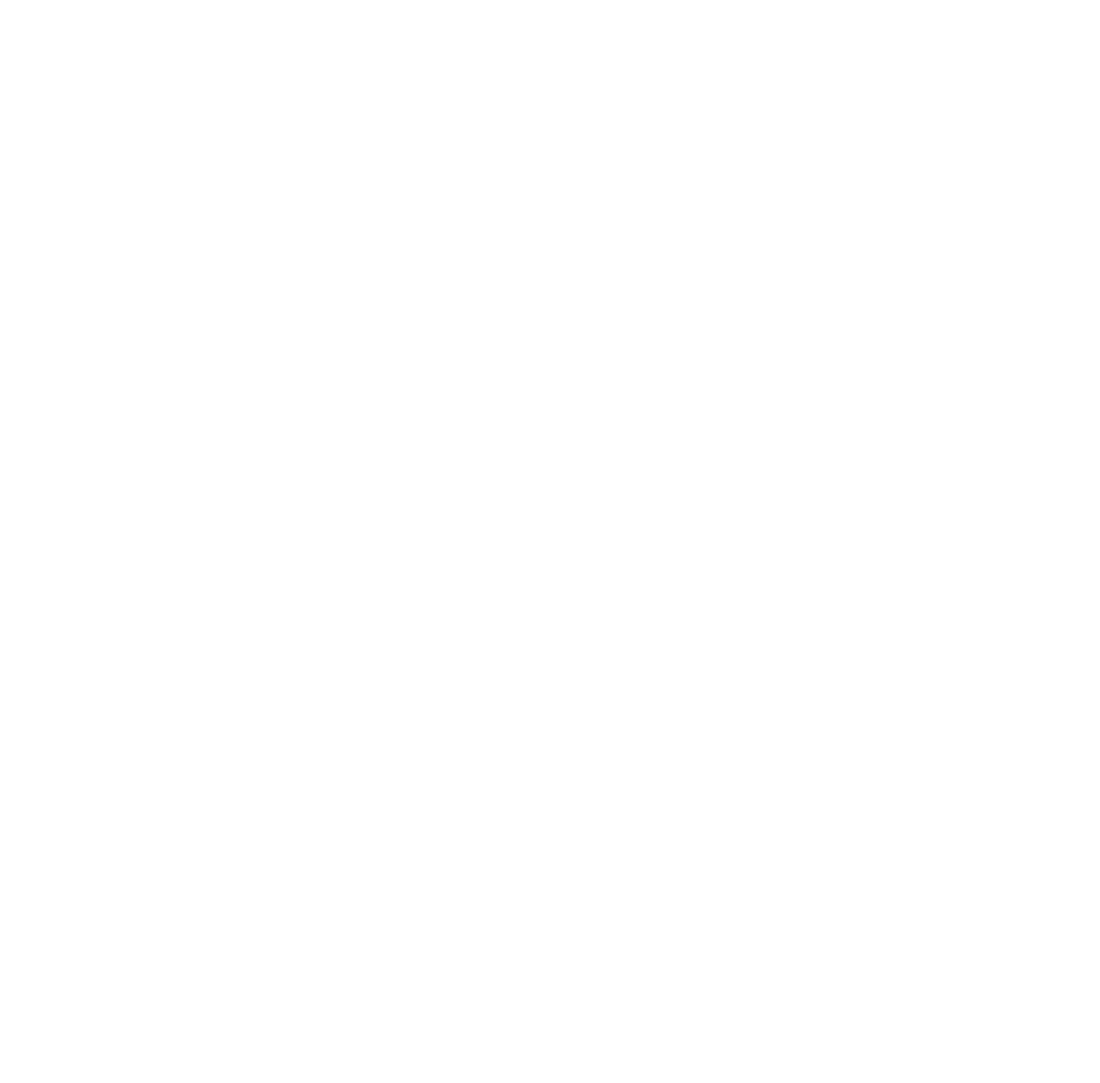
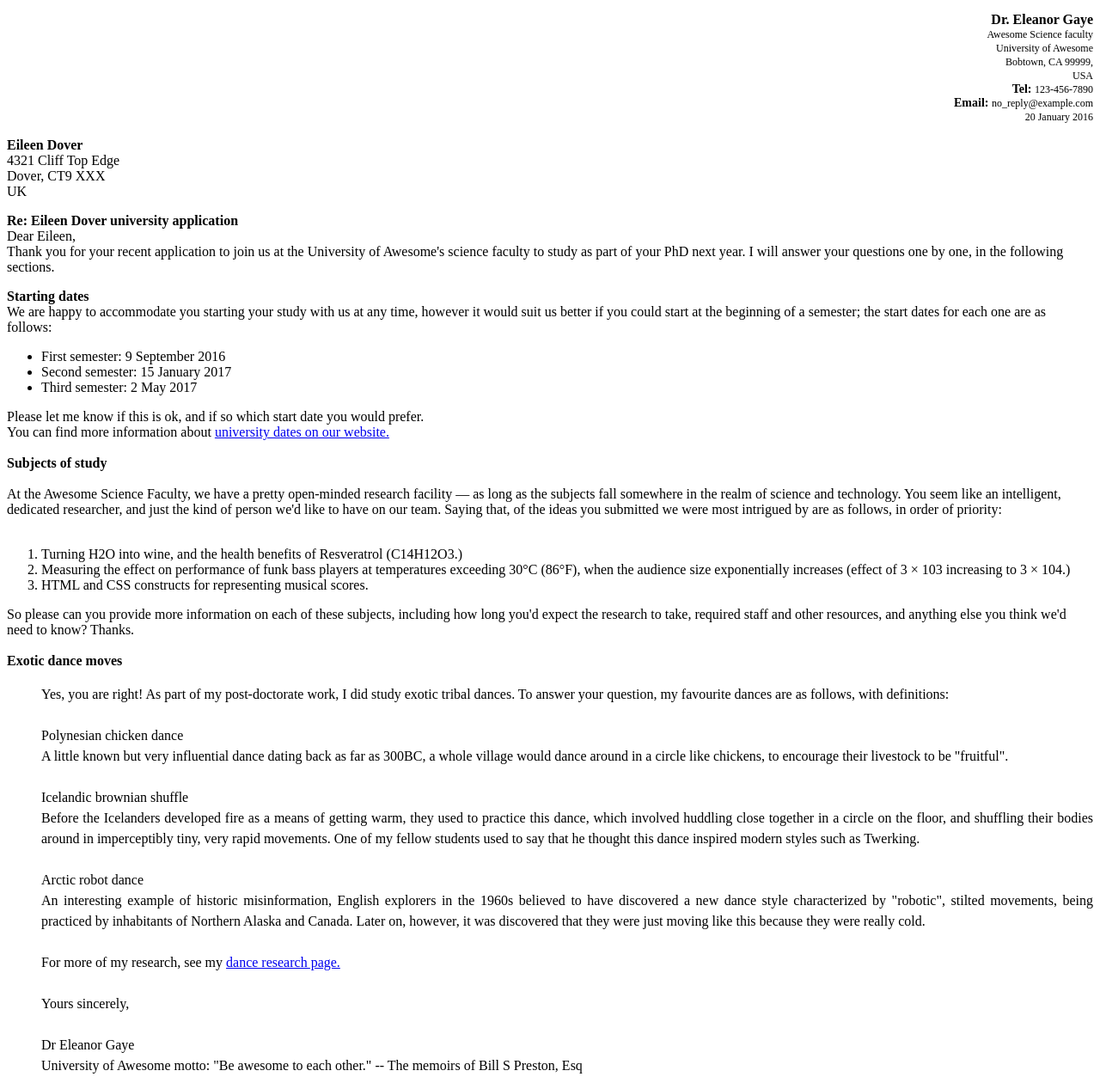
Before and after one commit to manuelskoppe/TheBridgeHtml, a plain HTML site: page html.html in a window 1280 px wide. Shown: the whole page at 86% size. Before the commit the page ends 800 px from the top, so only its background shows below. Drawn offline with Linux system fonts and the light colour scheme.

Commit message:
Segundo commit//Ejercicio Carta.

```diff
--- a/html.html
+++ b/html.html
@@ -4,8 +4,128 @@
     <meta charset="UTF-8">
     <meta name="viewport" content="width=device-width, initial-scale=1.0">
     <title>Document</title>
+    <style>
+        .styled-text {
+            text-align: justify;
+            line-height: 1.5; /* Espacio entre líneas */
+            margin-left: 40px; /* Sangría a la izquierda */
+        }
+    </style>
 </head>
 <body>
 
+    <p style="text-align:right; font-size: 14px;">
+        <b style="font-size: 16px;">Dr. Eleanor Gaye</b>
+        <br>
+        <span style="font-size: 12px;">Awesome Science faculty</span><br>
+        <span style="font-size: 12px;">University of Awesome</span><br>
+        <span style="font-size: 12px;">Bobtown, CA 99999,</span><br>
+        <span style="font-size: 12px;">USA</span><br>
+        <b style="font-size: 14px;">Tel:</b> <span style="font-size: 12px;">123-456-7890</span><br>
+        <b style="font-size: 14px;">Email:</b> <span style="font-size: 12px;">no_reply@example.com</span><br>
+
+        <span style="font-size: 12px;">20 January 2016</span>
+    </p>
+
+
+    <p><strong> Eileen Dover </strong><br>
+    4321 Cliff Top Edge<br>
+    Dover, CT9 XXX<br>
+    UK<br>
+    </p>
+
+    <p><b>Re: Eileen Dover university application</b><br>
+
+    Dear Eileen,<br>
+
+    Thank you for your recent application to join us at the University of Awesome's science faculty to study as part of
+    your PhD next year. I will answer your questions one by one, in the following sections.<br>
+
+    </p>
+
+    <b>Starting dates</b><br>
+
+    We are happy to accommodate you starting your study with us at any time, however it would suit us better if you could
+    start at the beginning of a semester; the start dates for each one are as follows:<br>
+
+    <ul>
+        <li>First semester: 9 September 2016</li>
+        <li>Second semester: 15 January 2017</li>
+        <li>Third semester: 2 May 2017</li>
+    </ul>
+
+
+    Please let me know if this is ok, and if so which start date you would prefer.<br>
+
+    You can find more information about <a href="https://www.youtube.com/"> university dates on our website.</a><br><br>
+
+
+    <b>Subjects of study</b><br><br>
+
+
+    At the Awesome Science Faculty, we have a pretty open-minded research facility — as long as the subjects fall
+    somewhere in the realm of science and technology. You seem like an intelligent, dedicated researcher, and just the
+    kind of person we'd like to have on our team. Saying that, of the ideas you submitted we were most intrigued by are as
+    follows, in order of priority:<br>
+
+    <br>
+
+    <ol>
+        <li>Turning H2O into wine, and the health benefits of Resveratrol (C14H12O3.)</li>
+        <li>Measuring the effect on performance of funk bass players at temperatures exceeding 30°C (86°F), when the audience size exponentially increases (effect of 3 × 103 increasing to 3 × 104.)</li>
+        <li>HTML and CSS constructs for representing musical scores.</li>
+    </ol>
+
+
+    So please can you provide more information on each of these subjects, including how long you'd expect the research to
+    take, required staff and other resources, and anything else you think we'd need to know? Thanks.<br>
+
+    <br>
+
+
+    <b>Exotic dance moves</b><br><br>
+
+    <div class="styled-text">
+        Yes, you are right! As part of my post-doctorate work, I did study exotic tribal dances. To answer your question, my
+        favourite dances are as follows, with definitions:
+
+        <br><br>
+
+        Polynesian chicken dance<br>
+
+        A little known but very influential dance dating back as far as 300BC, a whole village would dance around in a circle
+        like chickens, to encourage their livestock to be "fruitful".
+
+        <br><br>
+
+        Icelandic brownian shuffle<br>
+        Before the Icelanders developed fire as a means of getting warm, they used to practice this dance, which involved
+        huddling close together in a circle on the floor, and shuffling their bodies around in imperceptibly tiny, very rapid
+        movements. One of my fellow students used to say that he thought this dance inspired modern styles such as Twerking.
+
+        <br><br>
+
+        Arctic robot dance<br>
+        An interesting example of historic misinformation, English explorers in the 1960s believed to have discovered a new
+        dance style characterized by "robotic", stilted movements, being practiced by inhabitants of Northern Alaska and
+        Canada. Later on, however, it was discovered that they were just moving like this because they were really cold.
+
+        <br><br>
+
+        For more of my research, see my <a href="https://es.wikipedia.org/wiki/Wikipedia:Portada">dance research page.</a>
+
+        <br><br>
+
+        Yours sincerely,
+
+
+        <br><br>
+        <footer>Dr Eleanor Gaye<br>
+         University of Awesome motto: "Be awesome to each other." -- The memoirs of Bill S Preston, Esq
+        </footer>
+    </div>
+
 </body>
+
+
 </html>
```
